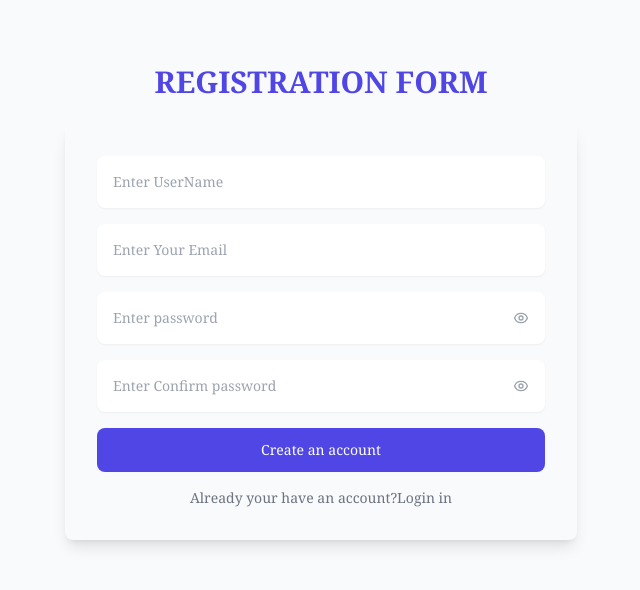
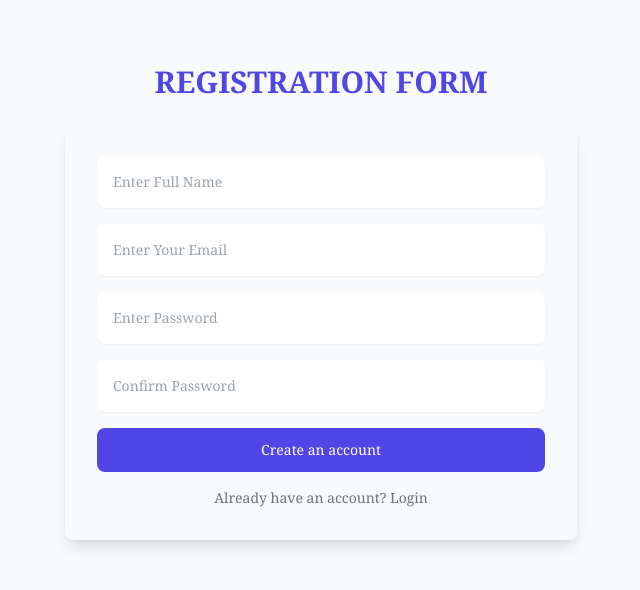
Before and after one commit to Nyiranez/Front-End-Huza-App, a React (Vite) app: page /Signup in a window 1280 px wide. Shown: the top 590 px of the page, without its empty margins (319-959 px from the left). Built offline with nearby package versions, Linux system fonts and the light colour scheme.

Commit message:
added validation on form

```diff
--- a/src/Pages/Components/Signin.jsx
+++ b/src/Pages/Components/Signin.jsx
@@ -1,24 +1,53 @@
-import React from 'react'
+import React, { useState } from 'react'
 import { Link } from 'react-router-dom'
 
 const Signin = () => {
+  const [formData, setFormData] = useState({
+    email: '',
+    password: '',
+  });
+
+  const [errors, setErrors] = useState({});
+
+  const handleChange = (e) => {
+    const { name, value } = e.target;
+    setFormData({ ...formData, [name]: value });
+  };
+  const handleSubmit = (e) => {
+    e.preventDefault();
+    const newErrors = {};
+
+    if (formData.email === '') {
+      newErrors.email = 'Please enter your UserName';
+    }
+    if (formData.password === '') {
+      newErrors.password = 'Please enter your Password';
+    }
+    setErrors(newErrors);
+  }
   return (
     <div className='bg-gray-50'>
     <div class="mx-auto max-w-screen-xl px-4 py-16 sm:px-6 lg:px-8">
-  <div class="mx-auto max-w-lg">
+  <div class="mx-auto max-w-lg mt-40">
     <h1 class="text-center text-2xl font-bold text-indigo-600 sm:text-3xl font-serif">SIGNIN INTO YOUR ACCOUNT</h1>
 
-    <form action="#" class="mb-0 mt-6 space-y-4 rounded-lg p-4 shadow-lg sm:p-6 lg:p-8 font-serif">
+    <form onSubmit={handleSubmit} class="mb-0 mt-6 space-y-4 rounded-lg p-4 shadow-lg sm:p-6 lg:p-8 font-serif">
       <div>
         <label for="UserName" class="sr-only">UserName</label>
 
         <div class="relative">
           <input
-            type="text"
-            class="w-full rounded-lg border-gray-200 p-4 pe-12 text-sm shadow-sm"
+            type="email"
+            name="email"
+            value={formData.email}
+            onChange={handleChange}
+            className="w-full rounded-lg border-gray-200 p-4 pe-12 text-sm shadow-sm"
             placeholder="Enter UserName"
-            required
+
           />
+          {errors.email && (
+           <p className="text-red-300">{errors.email}</p>
+          )}
         </div>
       </div>
 
@@ -28,10 +57,15 @@ const Signin = () => {
         <div class="relative">
           <input
             type="password"
-            class="w-full rounded-lg border-gray-200 p-4 pe-12 text-sm shadow-sm"
+            name='password'
+            value={formData.password}
+            onChange={handleChange}
+            className="w-full rounded-lg border-gray-200 p-4 pe-12 text-sm shadow-sm"
             placeholder="Enter password"
-            required
           />
+          {errors.password && (
+                  <p className="text-red-300">{errors.password}</p>
+                )}
 
           <span class="absolute inset-y-0 end-0 grid place-content-center px-4">
             <svg
--- a/src/Pages/Components/Signup.jsx
+++ b/src/Pages/Components/Signup.jsx
@@ -1,129 +1,154 @@
-import React from 'react'
-import { Link } from 'react-router-dom'
+import React, { useState } from 'react';
+import { Link } from 'react-router-dom';
 
 const Signup = () => {
+  const [formData, setFormData] = useState({
+    fullname: '',
+    email: '',
+    password: '',
+    cpassword: '',
+  });
+
+  const [errors, setErrors] = useState({});
+
+  const handleChange = (e) => {
+    const { name, value } = e.target;
+    setFormData({ ...formData, [name]: value });
+  };
+
+  const handleSubmit = (e) => {
+    e.preventDefault();
+    const newErrors = {};
+
+    if (formData.fullname === '') {
+      newErrors.fullname = 'Please enter your Full Name';
+    }
+    if (formData.email === '') {
+      newErrors.email = 'Please enter your Email';
+    }
+    if (formData.password === '') {
+      newErrors.password = 'Please enter your Password';
+    }
+    if (formData.password !== formData.cpassword) {
+      newErrors.cpassword = 'Passwords do not match';
+    }
+    else{
+      newErrors.cpassword ="Confirm your password"
+    }
+
+    setErrors(newErrors);
+  };
+
   return (
-        <div className='bg-gray-50'>
-        <div class="mx-auto max-w-screen-xl px-4 py-16 sm:px-6 lg:px-8">
-      <div class="mx-auto max-w-lg">
-        <h1 class="text-center text-2xl font-bold text-indigo-600 sm:text-3xl font-serif">REGISTRATION FORM</h1>
+    <div className="bg-gray-50">
+      <div className="mx-auto max-w-screen-xl px-4 py-16 sm:px-6 lg:px-8">
+        <div className="mx-auto max-w-lg">
+          <h1 className="text-center text-2xl font-bold text-indigo-600 sm:text-3xl font-serif">
+            REGISTRATION FORM
+          </h1>
 
-        <form action="#" class="mb-0 mt-6 space-y-4 rounded-lg p-4 shadow-lg sm:p-6 lg:p-8 font-serif">
+          <form
+            onSubmit={handleSubmit}
+            className="mb-0 mt-6 space-y-4 rounded-lg p-4 shadow-lg sm:p-6 lg:p-8 font-serif"
+          >
             <div>
-                <label for="UserName" class="sr-only">UserName</label>
+              <label htmlFor="FullName" className="sr-only">
+                Full Name
+              </label>
 
-                <div class="relative">
+              <div className="relative">
                 <input
                   type="text"
-                    class="w-full rounded-lg border-gray-200 p-4 pe-12 text-sm shadow-sm"
-                    placeholder="Enter UserName"
-                    required
+                  name="fullname"
+                  value={formData.fullname}
+                  onChange={handleChange}
+                  className="w-full rounded-lg border-gray-200 p-4 pe-12 text-sm shadow-sm"
+                  placeholder="Enter Full Name"
                 />
+                {errors.fullname && (
+                  <p className="text-red-300">{errors.fullname}</p>
+                )}
               </div>
             </div>
 
             <div>
-                <label for="Email" class="sr-only">Email</label>
+              <label htmlFor="Email" className="sr-only">
+                Email
+              </label>
 
-                <div class="relative">
+              <div className="relative">
                 <input
                   type="email"
-                    class="w-full rounded-lg border-gray-200 p-4 pe-12 text-sm shadow-sm"
+                  name="email"
+                  value={formData.email}
+                  onChange={handleChange}
+                  className="w-full rounded-lg border-gray-200 p-4 pe-12 text-sm shadow-sm"
                   placeholder="Enter Your Email"
-                    required
                 />
+                {errors.email && (
+                  <p className="text-red-300">{errors.email}</p>
+                )}
               </div>
             </div>
 
             <div>
-            <label for="password" class="sr-only">Password</label>
+              <label htmlFor="password" className="sr-only">
+                Password
+              </label>
 
-            <div class="relative">
+              <div className="relative">
                 <input
                   type="password"
-                class="w-full rounded-lg border-gray-200 p-4 pe-12 text-sm shadow-sm"
-                placeholder="Enter password"
-                required
+                  name="password"
+                  value={formData.password}
+                  onChange={handleChange}
+                  className="w-full rounded-lg border-gray-200 p-4 pe-12 text-sm shadow-sm"
+                  placeholder="Enter Password"
                 />
-
-              <span class="absolute inset-y-0 end-0 grid place-content-center px-4">
-                <svg
-                  xmlns="http://www.w3.org/2000/svg"
-                  class="size-4 text-gray-400"
-                  fill="none"
-                  viewBox="0 0 24 24"
-                  stroke="currentColor"
-                >
-                  <path
-                    stroke-linecap="round"
-                    stroke-linejoin="round"
-                    stroke-width="2"
-                    d="M15 12a3 3 0 11-6 0 3 3 0 016 0z"
-                  />
-                  <path
-                    stroke-linecap="round"
-                    stroke-linejoin="round"
-                    stroke-width="2"
-                    d="M2.458 12C3.732 7.943 7.523 5 12 5c4.478 0 8.268 2.943 9.542 7-1.274 4.057-5.064 7-9.542 7-4.477 0-8.268-2.943-9.542-7z"
-                  />
-                </svg>
-              </span>
+                {errors.password && (
+                  <p className="text-red-300">{errors.password}</p>
+                )}
+              </div>
             </div>
 
-          </div>
             <div>
-            <label for=" Confirm password" class="sr-only">Confirm Password</label>
+              <label htmlFor="cpassword" className="sr-only">
+                Confirm Password
+              </label>
 
-            <div class="relative">
+              <div className="relative">
                 <input
                   type="password"
-                class="w-full rounded-lg border-gray-200 p-4 pe-12 text-sm shadow-sm"
-                placeholder="Enter Confirm password"
-                required
+                  name="cpassword"
+                  value={formData.cpassword}
+                  onChange={handleChange}
+                  className="w-full rounded-lg border-gray-200 p-4 pe-12 text-sm shadow-sm"
+                  placeholder="Confirm Password"
                 />
-
-              <span class="absolute inset-y-0 end-0 grid place-content-center px-4">
-                <svg
-                  xmlns="http://www.w3.org/2000/svg"
-                  class="size-4 text-gray-400"
-                  fill="none"
-                  viewBox="0 0 24 24"
-                  stroke="currentColor"
-                >
-                  <path
-                    stroke-linecap="round"
-                    stroke-linejoin="round"
-                    stroke-width="2"
-                    d="M15 12a3 3 0 11-6 0 3 3 0 016 0z"
-                  />
-                  <path
-                    stroke-linecap="round"
-                    stroke-linejoin="round"
-                    stroke-width="2"
-                    d="M2.458 12C3.732 7.943 7.523 5 12 5c4.478 0 8.268 2.943 9.542 7-1.274 4.057-5.064 7-9.542 7-4.477 0-8.268-2.943-9.542-7z"
-                  />
-                </svg>
-              </span>
+                {errors.cpassword && (
+                  <p className="text-red-300">{errors.cpassword}</p>
+                )}
               </div>
-
             </div>
 
             <button
               type="submit"
-            class="block w-full rounded-lg bg-indigo-600 px-5 py-3 text-sm font-medium text-white hover:bg-blue-900"
+              className="block w-full rounded-lg bg-indigo-600 px-5 py-3 text-sm font-medium text-white hover:bg-blue-900"
             >
               Create an account
             </button>
 
-          <p class="text-center text-sm text-gray-500">
-            Already your have an account?
-            <Link to={"/"}><a className=' hover:text-blue-600'>Login in</a></Link>
+            <p className="text-center text-sm text-gray-500">
+              Already have an account?{' '}
+              <Link to={'/'}>
+                <a className="hover:text-blue-600">Login</a>
+              </Link>
             </p>
           </form>
         </div>
       </div>
     </div>
-      )
-    }
+  );
+};
 
-export default Signup
+export default Signup;
```
Lines whose indentation alone changed are shown as unchanged.
